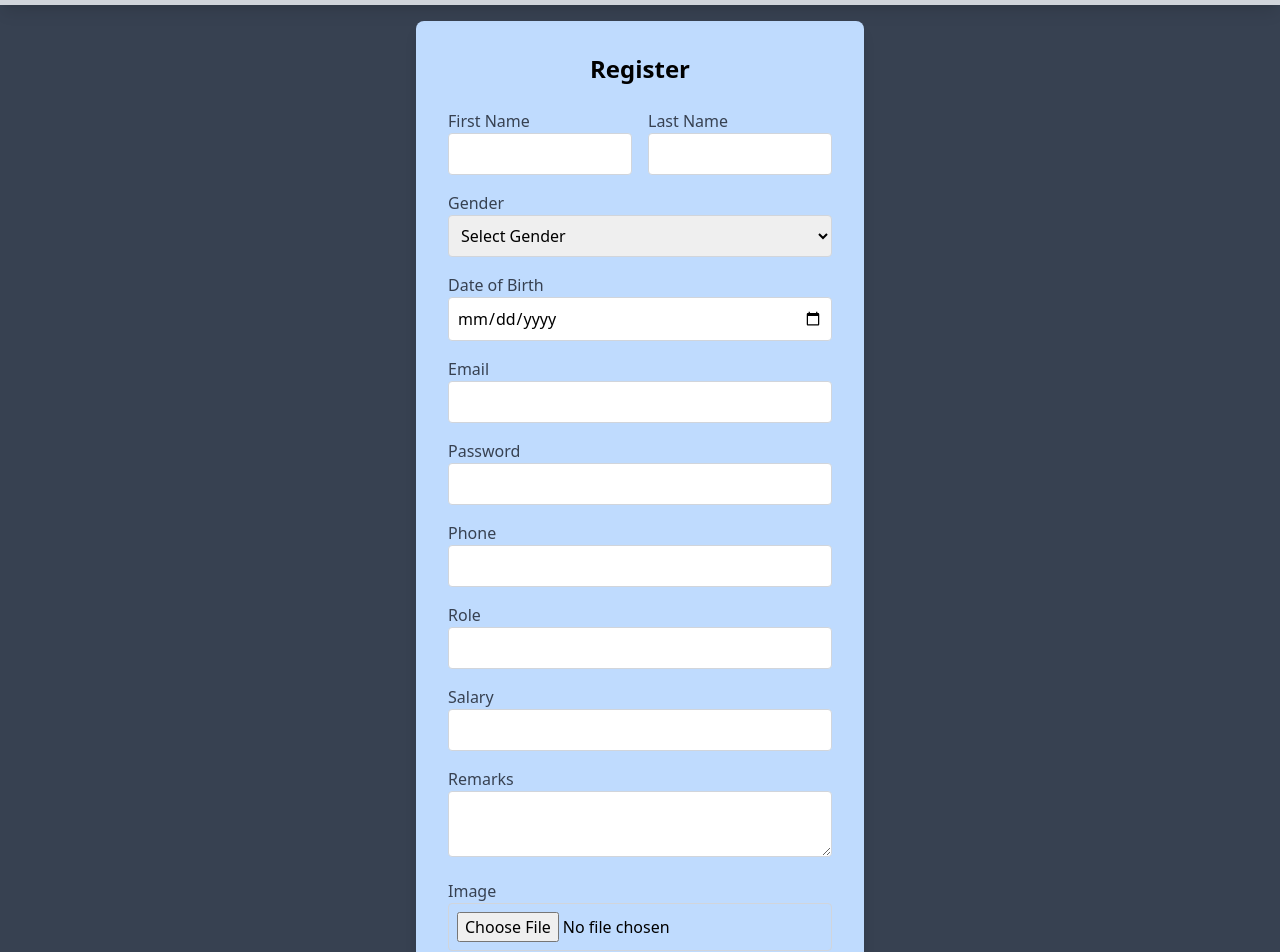
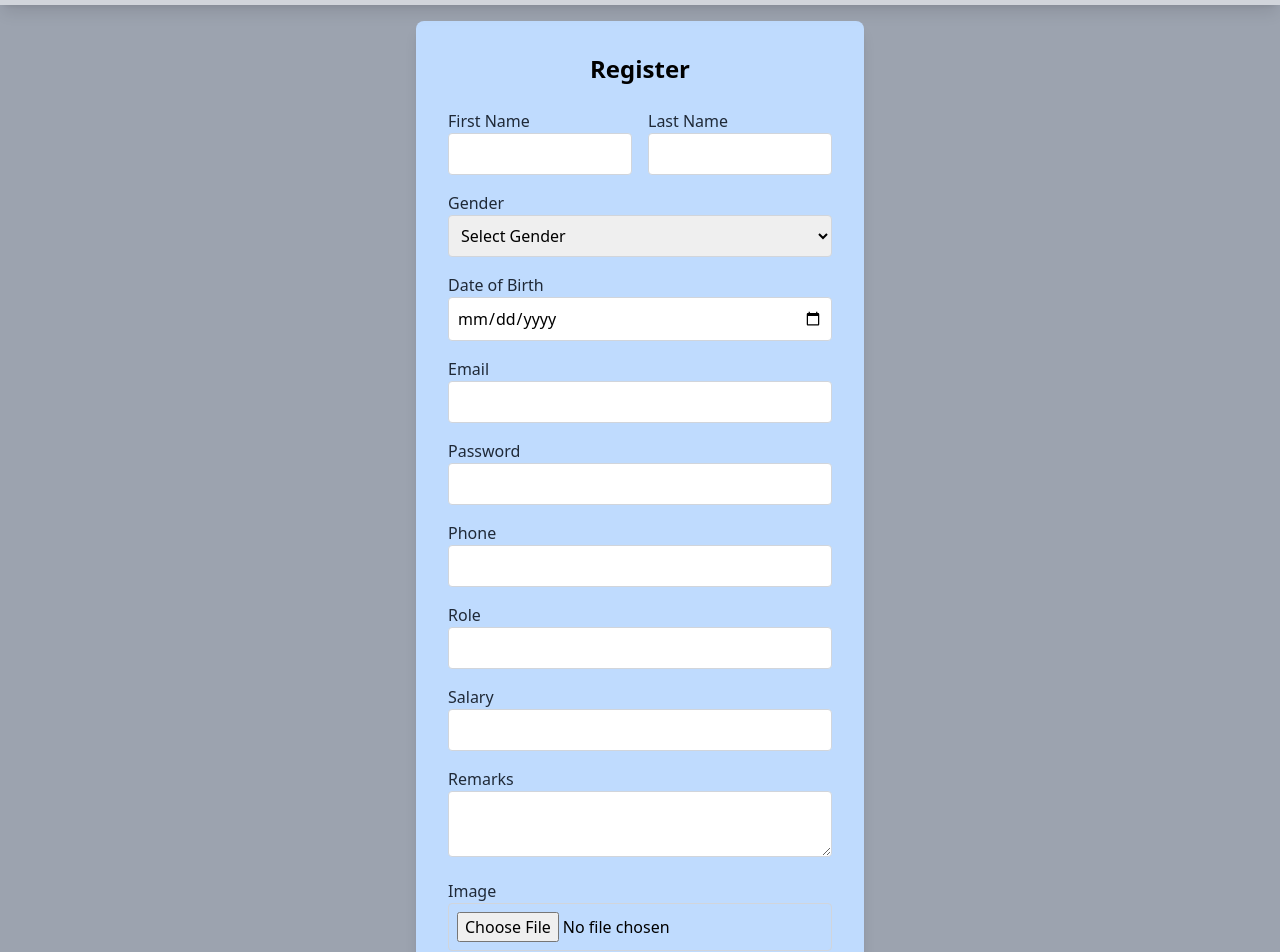
Before and after one commit to devyadav-00/Review360, a React (Create React App) app in the folder frontend/: page /register in a window 1280 px wide. Shown: the part 59-1011 px from the top of the page. Built offline with nearby package versions, Linux system fonts and the light colour scheme.

Commit message:
registerPage updated

```diff
--- a/frontend/src/pages/RegisterPage.jsx
+++ b/frontend/src/pages/RegisterPage.jsx
@@ -1,4 +1,4 @@
-import React, { useState } from 'react';
+import React, { useState } from "react";
 import { Link } from 'react-router-dom';
 
 const Registration = () => {
@@ -13,7 +13,7 @@ const Registration = () => {
     role: '',
     salary: '',
     remarks: '',
-    image: null,
+    image: null
   });
 
   const changeHandler = (e) => {
@@ -21,34 +21,36 @@ const Registration = () => {
     if (name === 'image') {
       setFormData({ ...formData, image: files[0] });
     } else {
-        setFormData({ ...formData, [name]: value });
-        console.log(name, ": ", value);
+      setFormData({ ...formData, [name]: value });
     }
-  };
+  }
 
   const handleSubmit = (e) => {
-    // Handle form submission
-  };
+    e.preventDefault();
+    // Handle form submission, such as sending the data to an API
+    console.log(formData);
+  }
 
   return (
-    <div className="min-h-screen flex justify-center items-center bg-gray-700 pt-20 pb-4">
+    <div className="min-h-screen flex justify-center items-center bg-gray-400 pt-20 pb-4">
       <div className="container max-w-md p-8 bg-blue-200 shadow-lg rounded-lg">
         <h2 className="text-center text-2xl font-bold mb-6">Register</h2>
+
         <form onSubmit={handleSubmit}>
           <div className="flex gap-4 mb-4">
             <div className="w-1/2">
-              <label className="block text-gray-700">First Name</label>
+              <label className="block text-gray-800">First Name</label>
               <input
                 type="text"
                 name="firstname"
-                // value={formData.firstname}
                 onChange={changeHandler}
+                value={formData.firstname}
                 className="w-full p-2 border border-gray-300 rounded"
                 required
               />
             </div>
             <div className="w-1/2">
-              <label className="block text-gray-700">Last Name</label>
+              <label className="block text-gray-800">Last Name</label>
               <input
                 type="text"
                 name="lastname"
@@ -61,7 +63,7 @@ const Registration = () => {
           </div>
 
           <div className="mb-4">
-            <label className="block text-gray-700">Gender</label>
+            <label className="block text-gray-800">Gender</label>
             <select
               name="gender"
               value={formData.gender}
@@ -77,7 +79,7 @@ const Registration = () => {
           </div>
 
           <div className="mb-4">
-            <label className="block text-gray-700">Date of Birth</label>
+            <label className="block text-gray-800">Date of Birth</label>
             <input
               type="date"
               name="dob"
@@ -89,7 +91,7 @@ const Registration = () => {
           </div>
 
           <div className="mb-4">
-            <label className="block text-gray-700">Email</label>
+            <label className="block text-gray-800">Email</label>
             <input
               type="email"
               name="email"
@@ -101,7 +103,7 @@ const Registration = () => {
           </div>
 
           <div className="mb-4">
-            <label className="block text-gray-700">Password</label>
+            <label className="block text-gray-800">Password</label>
             <input
               type="password"
               name="password"
@@ -113,7 +115,7 @@ const Registration = () => {
           </div>
 
           <div className="mb-4">
-            <label className="block text-gray-700">Phone</label>
+            <label className="block text-gray-800">Phone</label>
             <input
               type="text"
               name="phone"
@@ -125,7 +127,7 @@ const Registration = () => {
           </div>
 
           <div className="mb-4">
-            <label className="block text-gray-700">Role</label>
+            <label className="block text-gray-800">Role</label>
             <input
               type="text"
               name="role"
@@ -137,7 +139,7 @@ const Registration = () => {
           </div>
 
           <div className="mb-4">
-            <label className="block text-gray-700">Salary</label>
+            <label className="block text-gray-800">Salary</label>
             <input
               type="number"
               name="salary"
@@ -149,7 +151,7 @@ const Registration = () => {
           </div>
 
           <div className="mb-4">
-            <label className="block text-gray-700">Remarks</label>
+            <label className="block text-gray-800">Remarks</label>
             <textarea
               name="remarks"
               value={formData.remarks}
@@ -159,7 +161,7 @@ const Registration = () => {
           </div>
 
           <div className="mb-4">
-            <label className="block text-gray-700">Image</label>
+            <label className="block text-gray-800">Image</label>
             <input
               type="file"
               name="image"
@@ -177,10 +179,10 @@ const Registration = () => {
         </form>
 
         <div className="text-center mt-4">
-          <p className="text-gray-700">
+          <p className="text-gray-800">
             Already have an account?{' '}
             <Link to="/login" className="text-blue-500 hover:underline">
-                 Log in
+              Log in
             </Link>
           </p>
         </div>
```
